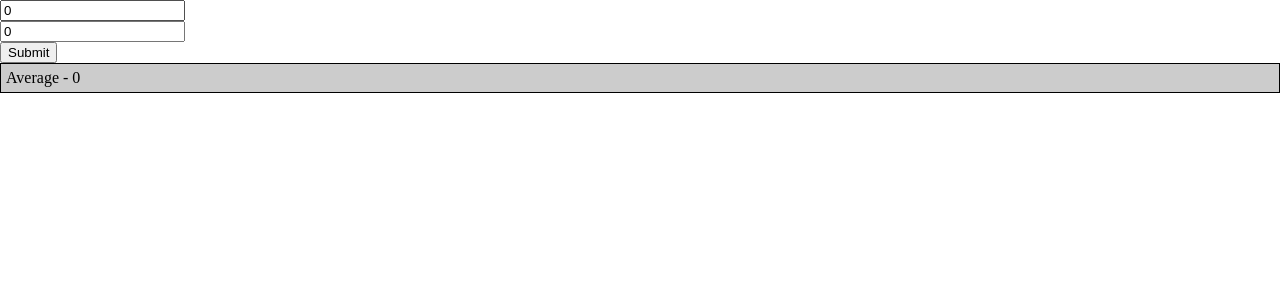
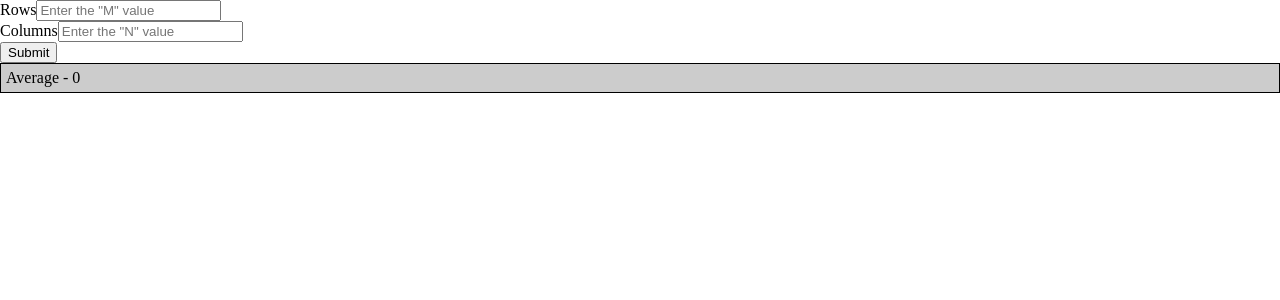
Before and after one commit to ValentynFediuk/matrix-tabular-data, a React (Vite) app: page / in a window 1280 px wide. Shown: the top 300 px of the page. Built offline with nearby package versions, Linux system fonts and the light colour scheme.

Commit message:
[update] form validation

```diff
--- a/src/components/Form/Form.tsx
+++ b/src/components/Form/Form.tsx
@@ -1,33 +1,101 @@
-import React, {FC, useContext} from "react";
-import {GridContext, GridDispatchContext} from "store/contexts";
-import { Input } from '../ui'
-interface Props {
-    handleSubmit: (event: { preventDefault: () => void }) => void
-}
-export const Form:FC<Props> = ({handleSubmit}) => {
-    const grid = useContext(GridContext)
-    const dispatch = useContext(GridDispatchContext)
+import React, { ChangeEvent, FC, useContext, useEffect, useState } from "react";
+import { GridDispatchContext } from "store/contexts";
+import { GridActionTypes } from "types";
+import { Input } from "../ui";
+import {FormProps, FormVales} from "./Form.types";
 
-   return (
-       <form onSubmit={handleSubmit}>
-           <Input onChange={
-               (event) => {
-                   dispatch({
-                       type: 'setRows',
-                       rows: +event.target.value
-                   })
-               }
-           } value={grid.rows} placeholder='M - rows' />
-           <Input
-               onChange={(event) => {
-                   dispatch({
-                       type: 'setColumns',
-                       columns: +event.target.value
-                   })
-               }}
-               value={grid.columns} placeholder='N - columns' />
-           <button type="submit">Submit</button>
-       </form>
+export const Form: FC<FormProps> = ({ handleSubmit }) => {
+    const [formState, setFormState] = useState<FormVales>({
+        rows: "",
+        columns: "",
+        errors: {
+            rowsError: false,
+            rowsErrorMessage: "",
+            columnsError: false,
+            columnsErrorMessage: "",
+        },
+    });
 
-   )
-}
+    useEffect(() => {
+        let errorMessage = "";
+
+        if (formState.errors.rowsError) {
+            errorMessage = 'The "M" value should be a number from 0 to 100';
+        }
+
+        if (formState.errors.columnsError) {
+            errorMessage = 'The "N" value should be a number from 0 to 100';
+        }
+
+        setFormState({
+            ...formState,
+            errors: {
+                ...formState.errors,
+                [errorMessage ? "rowsErrorMessage" : "columnsErrorMessage"]: errorMessage,
+            },
+        });
+    }, [formState.errors.rowsError, formState.errors.columnsError]);
+
+    const dispatch = useContext(GridDispatchContext);
+
+    const handleInputChange = (event: ChangeEvent<HTMLInputElement>, actionType: GridActionTypes) => {
+        const newValue = event.target.value.toString().trim();
+
+        const validationRules = /^\d{1,2}$|^100$/;
+
+        switch (actionType) {
+            case 'setRows':
+                const rowsError = !validationRules.test(newValue);
+                setFormState({
+                    ...formState,
+                    rows: newValue,
+                    errors: {
+                        ...formState.errors,
+                        rowsError,
+                        rowsErrorMessage: rowsError ? 'The "M" value should be a number from 0 to 100' : '',
+                    },
+                });
+                dispatch({ type: actionType, rows: newValue });
+                break;
+
+            case 'setColumns':
+                const columnsError = !validationRules.test(newValue);
+                setFormState({
+                    ...formState,
+                    columns: newValue,
+                    errors: {
+                        ...formState.errors,
+                        columnsError,
+                        columnsErrorMessage: columnsError ? 'The "N" value should be a number from 0 to 100' : '',
+                    },
+                });
+                dispatch({ type: actionType, columns: newValue });
+                break;
+
+            default:
+                break;
+        }
+    }
+
+    return (
+        <form onSubmit={handleSubmit}>
+            <Input
+                id="rows-input"
+                onChange={(event) => handleInputChange(event, "setRows")}
+                value={formState.rows}
+                placeholder='Enter the "M" value'
+                label="Rows"
+                errorMessage={formState.errors.rowsErrorMessage}
+            />
+            <Input
+                id="columns-input"
+                onChange={(event) => handleInputChange(event, "setColumns")}
+                value={formState.columns}
+                placeholder='Enter the "N" value'
+                label="Columns"
+                errorMessage={formState.errors.columnsErrorMessage}
+            />
+            <button type="submit">Submit</button>
+        </form>
+    );
+};
--- a/src/components/ui/Input/Input.tsx
+++ b/src/components/ui/Input/Input.tsx
@@ -1,16 +1,20 @@
-import {ChangeEvent, ChangeEventHandler, FC} from "react"
+import {FC} from "react"
 import styles from './Input.module.scss'
+import {InputProps} from "./Input.types";
 
-interface Props {
-    onChange: ChangeEventHandler<HTMLInputElement>
-    value: number
-    placeholder: string
-}
-
-export const Input: FC<Props> = ({onChange, value, placeholder}) => {
+export const Input: FC<InputProps> = ({
+    onChange,
+    value,
+    placeholder,
+    id,
+    label,
+    errorMessage,
+}) => {
     return (
         <div className={styles.wrapper}>
-            <input type="text" onChange={onChange} value={value} placeholder={placeholder}/>
+            <label htmlFor={id}>{label}</label>
+            <input id={id} type="text" onChange={onChange} value={value} placeholder={placeholder}/>
+            {errorMessage && <p className={styles.error}>{errorMessage}</p>}
         </div>
     )
 }
--- a/src/store/contexts/GridContext.ts
+++ b/src/store/contexts/GridContext.ts
@@ -1,7 +1,7 @@
 import {createContext, Dispatch} from "react";
-import {GridActions} from "../reducers";
+import {GridActions} from "types";
 
-export const GridContext = createContext({columns: 0, rows: 0})
+export const GridContext = createContext({columns: '', rows: ''})
 export const GridDispatchContext = createContext<Dispatch<GridActions>>(() => {
     // default dispatch function can be an empty function or throw an error
     throw new Error('Dispatch function not set');
--- a/src/store/reducers/gridReducer.ts
+++ b/src/store/reducers/gridReducer.ts
@@ -1,29 +1,14 @@
-export interface SetRowsAction {
-    type: "setRows";
-    rows: number;
-}
+import {GridActions, GridValues} from "types";
 
-export interface SetColumnsAction {
-    type: "setColumns";
-    columns: number;
-}
-
-export type GridActions = SetRowsAction | SetColumnsAction;
-export const gridReducer = (grid: GridValues, action:GridActions) => {
+export const gridReducer = (grid: GridValues, action: GridActions) => {
     switch (action.type) {
         case 'setRows': {
-            if (action.rows < 0 || action.rows > 100) {
-                return grid
-            }
             return {
                 rows: action.rows,
                 columns: grid.columns
             }
         }
         case 'setColumns': {
-            if (action.columns < 0 || action.columns > 100) {
-                return grid
-            }
             return {
                 rows: grid.rows,
                 columns: action.columns
--- a/vite.config.ts
+++ b/vite.config.ts
@@ -3,7 +3,6 @@ import react from '@vitejs/plugin-react-swc'
 import path from 'path';
 
 export default defineConfig({
-
   plugins: [react()],
   resolve: {
     alias: {
```
Also changed, not shown: src/components/Form/Form.types.ts (added, +14 -0 lines), src/components/ui/Input/Input.types.ts (added, +10 -0 lines), src/types/grid-types.ts (+15 -2 lines).
